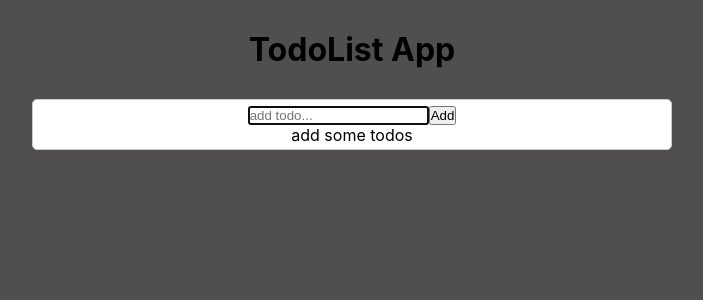
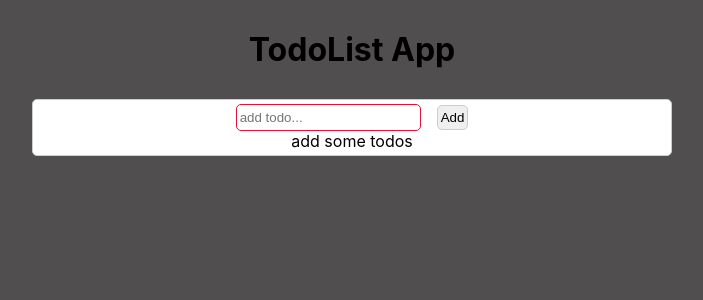
Before and after one commit to seyedmahdihosseinizade/TodoApp, a React (Create React App) app: page / in a window 1280 px wide. Shown: the top 300 px of the page, without its empty margins (288-991 px from the left). Built offline with nearby package versions, Linux system fonts and the light colour scheme.

Commit message:
add some styles

```diff
--- a/src/App.css
+++ b/src/App.css
@@ -28,7 +28,7 @@
   display: flex;
   justify-content: space-between;
   align-items: center;
-  width: 20rem;
+  width: 21.5rem;
   margin: 10px;
 }
 
@@ -37,3 +37,22 @@
   text-decoration-color: crimson;
 
 }
+
+input{
+  border: 1px solid #ccc;
+  border-radius: 5px;
+  padding: 5px 3px;
+  outline: none;
+}
+
+input:focus{
+  border: 1px solid crimson;
+}
+
+button{
+  margin-left: 1rem;
+  padding: 4px 3px;
+  border-radius: 5px;
+  outline: none;
+  border: 1px solid #ccc;
+}
```
